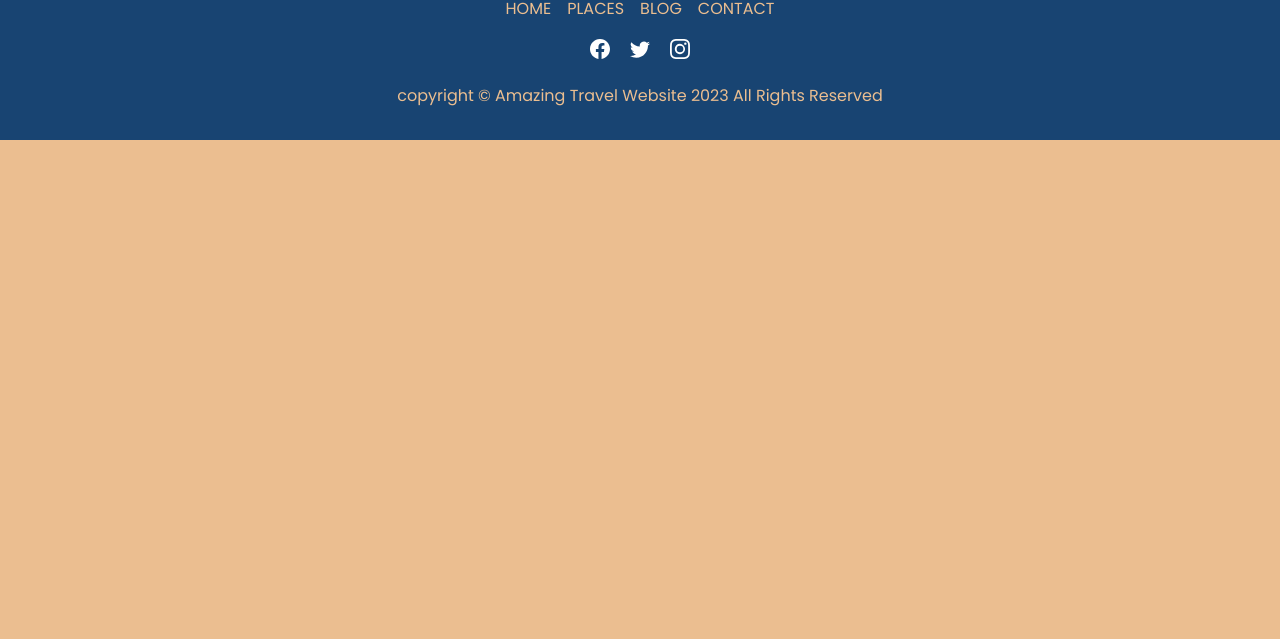
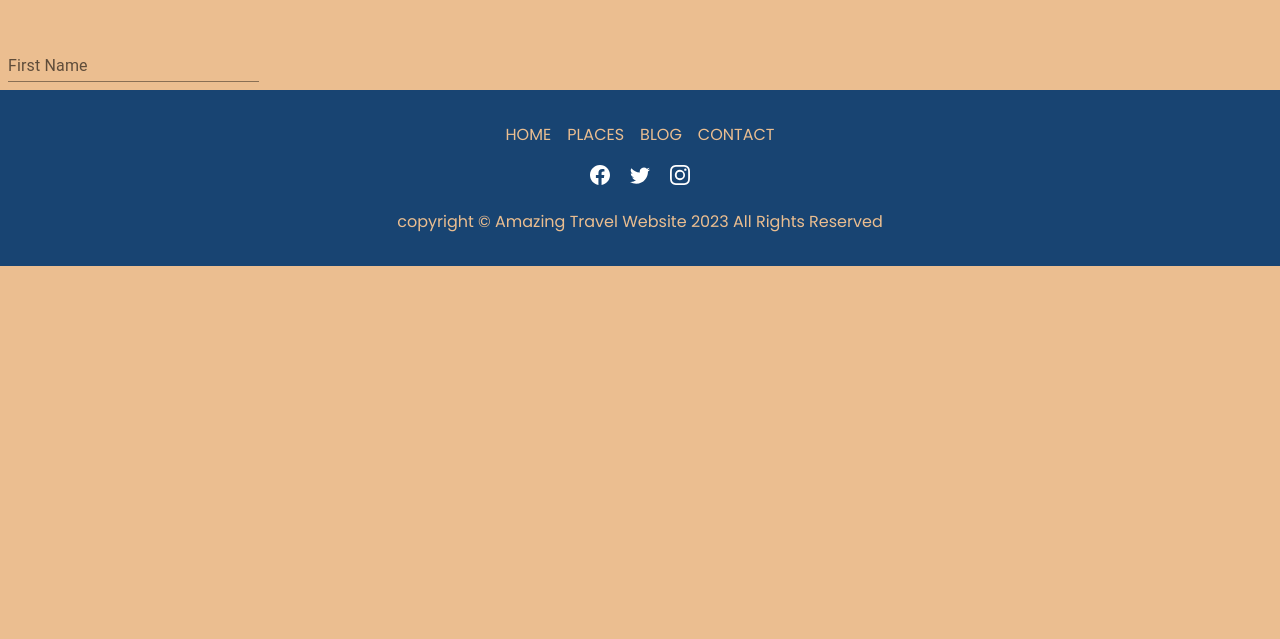
Before and after one commit to Rioba-Ian/gastbyTourismJamStack, a Gatsby site: page /contact in a window 1280 px wide. Shown: the part 161-800 px from the top of the page. Built offline with nearby package versions, Linux system fonts and the light colour scheme; Gatsby itself is replaced by a stand-in of ours; a web font is replaced by a local one.

Commit message:
contact form

```diff
--- a/gatsby-config.js
+++ b/gatsby-config.js
@@ -16,7 +16,7 @@ module.exports = {
         path: `${__dirname}/src/images/`,
       },
     },
-
+    `gatsby-plugin-material-ui`,
     `gatsby-plugin-styled-components`,
     `gatsby-transformer-sharp`,
     `gatsby-plugin-sharp`,
--- a/package.json
+++ b/package.json
@@ -13,13 +13,18 @@
     "test": "echo \"Write tests! -> https://gatsby.dev/unit-testing\" && exit 1"
   },
   "dependencies": {
+    "@emotion/react": "^11.11.0",
+    "@emotion/styled": "^11.11.0",
+    "@mui/material": "^5.13.0",
     "babel-plugin-styled-components": "^2.1.1",
     "gatsby": "^5.8.1",
     "gatsby-image": "^3.11.0",
+    "gatsby-plugin-material-ui": "^4.0.2",
     "gatsby-plugin-sharp": "^5.9.0",
     "gatsby-plugin-styled-components": "^6.8.0",
     "gatsby-plugin-transition-link": "^1.20.5",
     "gatsby-source-filesystem": "^5.9.0",
+    "gatsby-theme-material-ui": "^5.3.0",
     "gatsby-transformer-sharp": "^5.9.0",
     "gsap": "^3.11.5",
     "react": "^18.2.0",
--- /dev/null
+++ b/src/components/Contact.jsx
@@ -0,0 +1,33 @@
+import React from "react";
+import Title from "./Title";
+import "../css/contact.css";
+import Box from "@mui/material/Box";
+import { TextField } from "@mui/material";
+
+const Contact = () => {
+  return (
+    <section>
+      <Title title="Contact" subtitle="us" />
+      <div className="form-container">
+        <form action="">
+          <Box
+            component="form"
+            sx={{
+              "& > :not(style)": { m: 1, width: "25ch" },
+            }}
+            noValidate
+            autoComplete="off"
+          >
+            <TextField
+              id="standard-basic"
+              label="First Name"
+              variant="standard"
+            />
+          </Box>
+        </form>
+      </div>
+    </section>
+  );
+};
+
+export default Contact;
--- a/src/pages/contact.jsx
+++ b/src/pages/contact.jsx
@@ -1,5 +1,11 @@
 import React from "react";
 import Layout from "../components/Layout";
+import Contact from "../components/Contact";
+import SimpleHero from "../components/SimpleHero";
 export default function contact() {
-  return <Layout>Contact Page</Layout>;
+  return (
+    <Layout>
+      <Contact />
+    </Layout>
+  );
 }
```
Also changed, not shown: src/css/contact.css (added), 1 other file.
